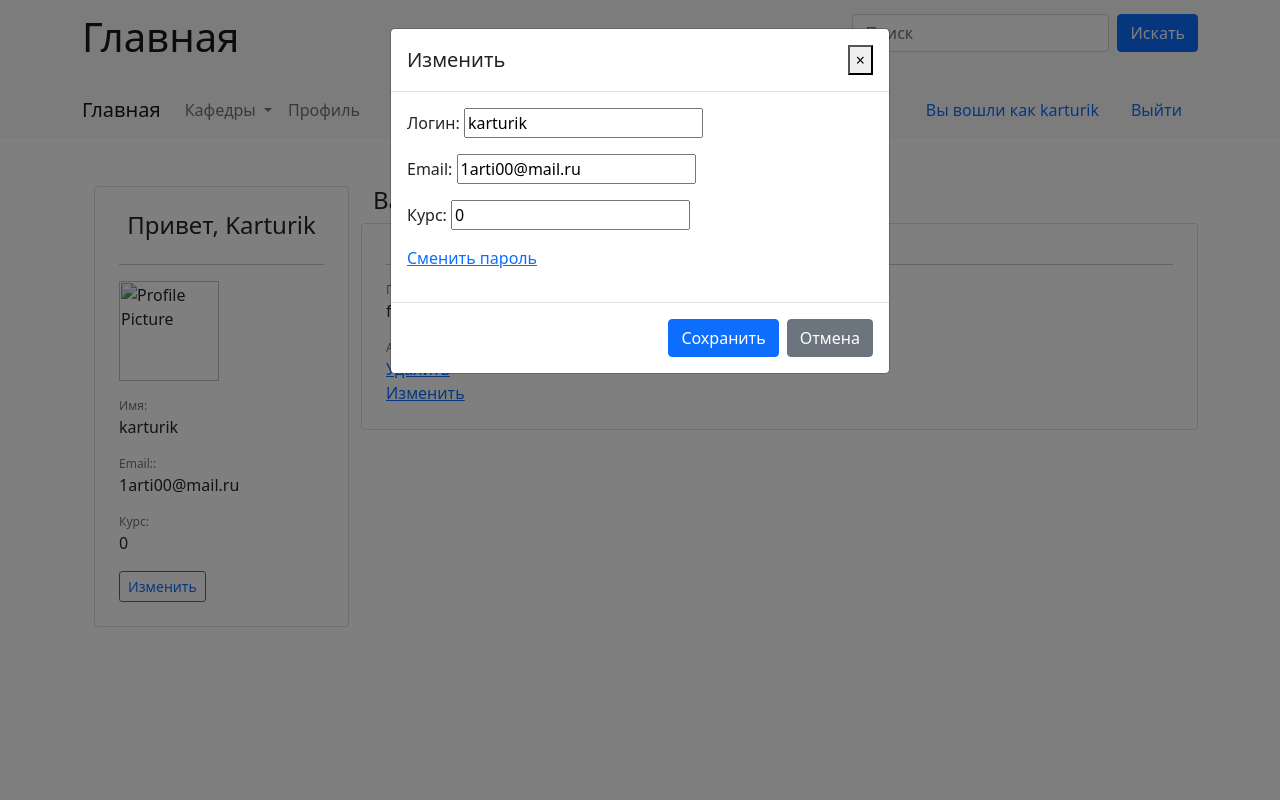
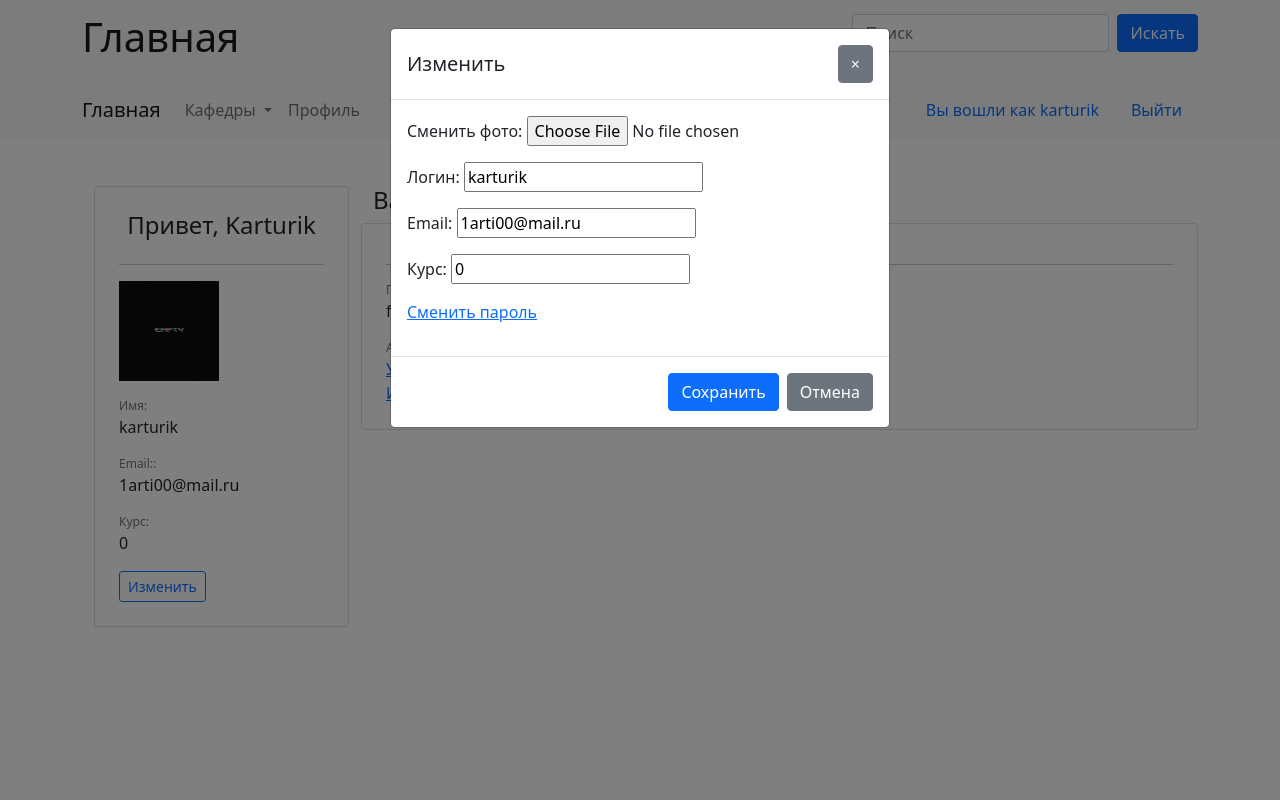
Before and after one commit to karturik/grsmu_diplom_project, a Django app: page /user/profile/ in a window 1280 px wide, after a click on "Изменить". Run offline with Django 4.2, Linux system fonts and the light colour scheme; a user stored in the database is signed in; data comes from the database, SQL or seed files in the repository; some libraries are stand-ins or nearby versions.

Commit message:
исправил сохранение курса, добавлена картинка профила и форма отправки. Не работает смена картинки

```diff
--- a/grsmu_diplom/demo_site/templates/demo_site/demo_site_index.html
+++ b/grsmu_diplom/demo_site/templates/demo_site/demo_site_index.html
@@ -1,9 +1,6 @@
 {% extends "base.html" %}
 {% block page_content %}
 <div class="col-md-8 offset-md-2">
-    {% for message in messages %}
-        <p style="color: turquoise">{{ message }}</p>
-    {% endfor %}
     <h1>Кафедры</h1>
     <hr>
     {% for department in departments %}
--- a/grsmu_diplom/users/forms.py
+++ b/grsmu_diplom/users/forms.py
@@ -25,4 +25,4 @@
 class ProfileForm(forms.ModelForm):
     class Meta:
         model = Profile
-        fields = ('picture', 'course')
+        fields = ('profile_pic', 'course')
--- a/grsmu_diplom/users/models.py
+++ b/grsmu_diplom/users/models.py
@@ -6,7 +6,7 @@
 # Create your models here.
 class Profile(models.Model):
     user = models.OneToOneField(User, on_delete=models.CASCADE)
-    picture = models.ImageField(null=True, blank=True)
+    profile_pic = models.ImageField(null=True, blank=True, upload_to='profile_pics', default='user.jpg')
     course = models.IntegerField(default=1)
 
     @receiver(post_save, sender=User)
--- /dev/null
+++ b/grsmu_diplom/users/templates/users/messages.html
@@ -0,0 +1,3 @@
+{% for message in messages %}
+        <p style="color: turquoise">{{ message }}</p>
+    {% endfor %}
--- a/grsmu_diplom/users/templates/users/profile_page.html
+++ b/grsmu_diplom/users/templates/users/profile_page.html
@@ -1,16 +1,22 @@
 {% extends 'base.html' %}
+{% load static %}
 
     {% block page_content %}
 
 	<br><br>
 	<div class="container mx-auto">
+	 {% include 'users/messages.html' %}
 	    <div class="row">
 	    	<div class="col-md-3">
 		    	<div class="card p-4">
 			    	<h4 class="card-title font-weight-bold text-center">Привет, {{ user.username|title }}</h4>
 		    	    <hr>
                     <div class="card-text">
-						<p><img src="{{ profile.picture.url }}" alt="Profile Picture" width="100" height="100"></p>
+						{% if profile.profile_pic %}
+						<p><img src="{{ profile.profile_pic.url }}" alt="Profile Picture" width="100" height="100"></p>
+						{% else %}
+						<p><img src="{% static 'images/user.jpg' %}" alt="Profile Picture" width="100" height="100"></p>
+                       	{% endif %}
                         <p class="text-muted mb-0" style="font-size: 12px">Имя:</p>
                         <p>{{ user.username }}</p>
                         <p class="text-muted mb-0" style="font-size: 12px">Email::</p>
@@ -48,13 +54,14 @@
 		    <div class="modal-content">
 		      	<div class="modal-header">
 			        <h5 class="modal-title">Изменить</h5>
-			        <button type="button" class="close" data-dismiss="modal" aria-label="Close">
+			        <button type="button" class="btn btn-secondary" data-dismiss="modal" aria-label="Close">
 			          <span aria-hidden="true">&times;</span>
 			        </button>
 		        </div>
 		        <div class="modal-body">
-			        <form method="post">
+			        <form method="post" enctype="multipart/form-data">
 			          	{% csrf_token %}
+			          	<p>Сменить фото: {{ profile_form.profile_pic }}</p>
 			          	<p>Логин: {{ user_form.username }}</p>
         				<p>Email: {{ user_form.email }}</p>
         				<p>Курс: {{ profile_form.course }}</p>
--- a/grsmu_diplom/users/views.py
+++ b/grsmu_diplom/users/views.py
@@ -58,8 +58,9 @@
     comments = Comment.objects.filter(author=request.user).order_by('-created_on')
     if request.method == "POST":
         user_form = UserForm(request.POST, instance=request.user)
-        profile_form = ProfileForm(request.POST, instance=request.user)
+        profile_form = ProfileForm(request.POST, request.FILES, instance=request.user.profile)
         if user_form.is_valid() and profile_form.is_valid():
+            request.user.profile_pic = profile_form.cleaned_data.get('profile_pic')
             profile_form.save()
             user_form.save()
             #обновляет логин в "автор комментариев"
```
Also changed, not shown: grsmu_diplom/grsmu_diplom/settings.py (+5 -6 lines), grsmu_diplom/db.sqlite3, grsmu_diplom/media/profile_pics/Сни222222мок.PNG (added), grsmu_diplom/media/profile_pics/Снимок2.PNG (added), grsmu_diplom/media/user.jpg (renamed from grsmu_diplom/media/empty.jpg), grsmu_diplom/static/images/user.jpg (added), grsmu_diplom/users/migrations/0006_alter_profile_course_alter_profile_picture.py (added), grsmu_diplom/users/migrations/0007_rename_picture_profile_profile_pic.py (added), grsmu_diplom/users/migrations/0008_alter_profile_profile_pic.py (added), grsmu_diplom/users/migrations/0009_alter_profile_profile_pic.py (added), grsmu_diplom/vol/web/media/profile_pics/photo-1651282621464-3cdfa35fc1cb.jfif (added).
